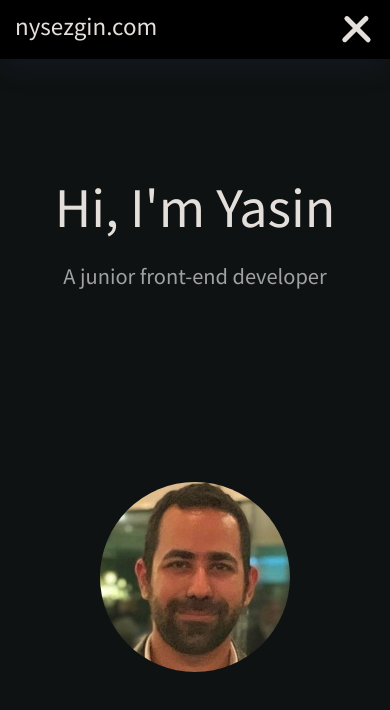
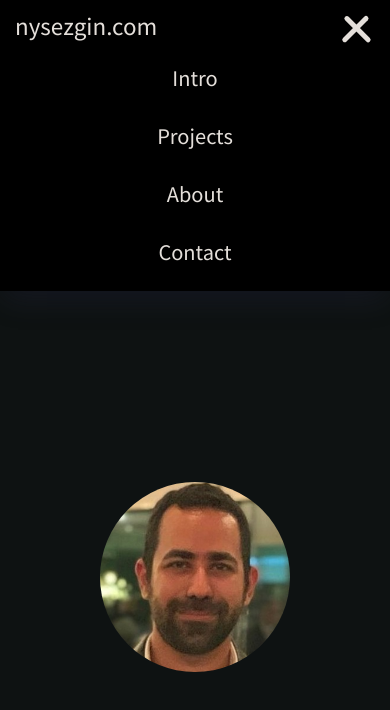
Before and after one commit to nysezgin/portfolio, a React (Create React App) app: page / in a window 390 px wide. Both pictures are taken after a click on the element 357 px from the left and 18 px from the top of the page. Shown: the top 710 px of the page. Built offline with nearby package versions, Linux system fonts and the light colour scheme.

Commit message:
navbar completed

```diff
--- a/src/App.js
+++ b/src/App.js
@@ -14,10 +14,6 @@ function App() {
 
   useEffect(() => {
     window.addEventListener("resize", checkSize);
-    return () => {
-      window.removeEventListener("resize", checkSize);
-    };
-
   }, []);
   const isMobile = size < 768;
   return (
--- a/src/App.scss
+++ b/src/App.scss
@@ -94,14 +94,14 @@ header {
     }
   }
 
-    &__bar-2 {
+  &__bar-2 {
     @extend %menu__bar;
     &--active {
       opacity: 0;
     }
   }
 
-   &__bar-3 {
+  &__bar-3 {
     @extend %menu__bar;
     &--active {
       transform: rotate(45deg) translate(-8px, -8px);
@@ -112,7 +112,42 @@ header {
 // Navbar
 
 .navbar {
+  display: flex;
+  flex-direction: column;
+  text-align: center;
+  grid-column: 1 / span 2;
+  font-size: $font-size-medium;
+  overflow: hidden;
+  max-height: 0;
+  opacity: 0;
+  transition: all 0.4s ease;
 
+  &--active {
+    opacity: 1;
+    max-height: 14.5rem;
+  }
+
+  &__link {
+    display: block;
+    padding: 15px 0;
+    color: $color-timberwolf;
+    text-transform: capitalize;
+  }
+
+  &__overlay {
+    display: none;
+    background-color: transparent;
+    position: absolute;
+    left: 0;
+    top: 0;
+    height: 100vh;
+    width: 100%;
+    z-index: -1;
+
+    &--active {
+      display: block;
+    }
+  }
 }
 
 //// Main
@@ -136,3 +171,20 @@ header {
     width: 190px;
   }
 }
+
+//// Custom Scrollbar
+
+::-webkit-scrollbar-track {
+  box-shadow: inset 0 0 4px rgba(0, 0, 0, 0.3);
+  background-color: #f5f5f5;
+}
+
+::-webkit-scrollbar {
+  width: 7px;
+  height: 7px;
+  background-color: #f5f5f5;
+}
+
+::-webkit-scrollbar-thumb {
+  background-color: #000000;
+}
--- a/src/components/Header.js
+++ b/src/components/Header.js
@@ -4,6 +4,9 @@ import Menu from "./header/MenuBar";
 
 export default function Header({ isMobile }) {
   const [isNavOpen, setIsNavOpen] = useState(false);
+  const handleNavOpen = () => {
+    setIsNavOpen(!isNavOpen);
+  }
 
   return (
     <header>
@@ -11,13 +14,17 @@ export default function Header({ isMobile }) {
         nysezgin.com
       </a>
       {isMobile && (
-        <div className="menu" onClick={() => setIsNavOpen(!isNavOpen)}>
+        <div className="menu" onClick={() => handleNavOpen()}>
           <Menu number={"1"} isNavOpen={isNavOpen} />
           <Menu number={"2"} isNavOpen={isNavOpen} />
           <Menu number={"3"} isNavOpen={isNavOpen} />
         </div>
       )}
-      <Navbar navbarOpen={isNavOpen} />
+      <Navbar
+        handleNavOpen={handleNavOpen}
+        isMobile={isMobile}
+        isNavOpen={isNavOpen}
+      />
     </header>
   );
 }
--- a/src/components/header/Navbar.js
+++ b/src/components/header/Navbar.js
@@ -1,9 +1,23 @@
 import React from 'react'
+import NavbarItem from './NavbarItem'
 
-export default function Navbar() {
-    return (
-        <nav className="navbar">
-
-        </nav>
-    )
+export default function Navbar({ handleNavOpen, isMobile, isNavOpen }) {
+  return (
+    <nav className={isMobile && isNavOpen ? "navbar navbar--active" : "navbar"}>
+      <ul className="navbar__list">
+        <NavbarItem handleNavOpen={handleNavOpen} itemName="intro" />
+        <NavbarItem handleNavOpen={handleNavOpen} itemName="projects" />
+        <NavbarItem handleNavOpen={handleNavOpen} itemName="about" />
+        <NavbarItem handleNavOpen={handleNavOpen} itemName="contact" />
+      </ul>
+      <div
+        className={
+          isMobile && isNavOpen
+            ? "navbar__overlay navbar__overlay--active"
+            : "navbar__overlay"
+        }
+        onClick={handleNavOpen}
+      />
+    </nav>
+  );
 }
--- /dev/null
+++ b/src/components/header/NavbarItem.js
@@ -0,0 +1,11 @@
+import React from "react";
+
+export default function NavbarItem({ handleNavOpen, itemName }) {
+  return (
+    <li className="navbar__item">
+      <a className="navbar__link" onClick={()=> handleNavOpen()} href={"#" + itemName}>
+        {itemName}
+      </a>
+    </li>
+  );
+}
```
